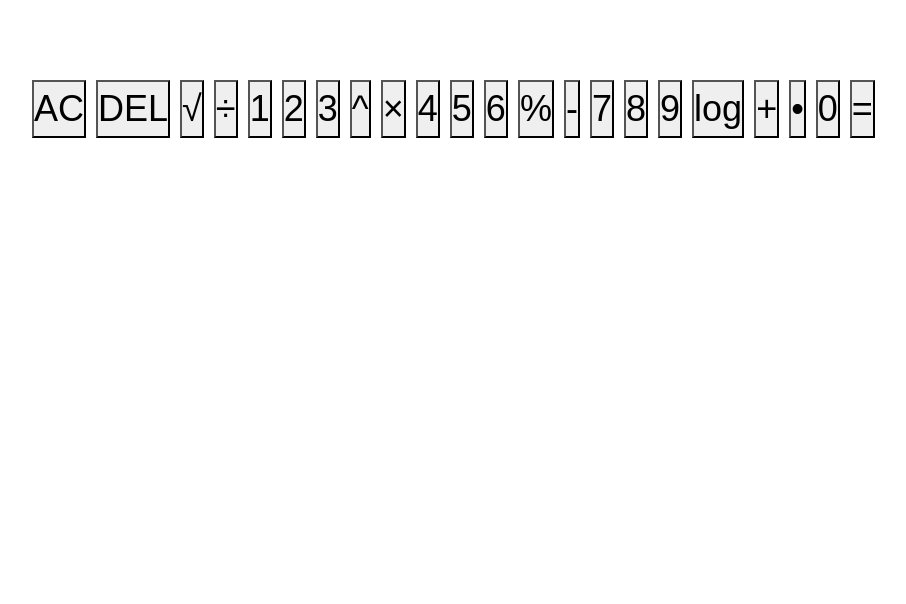
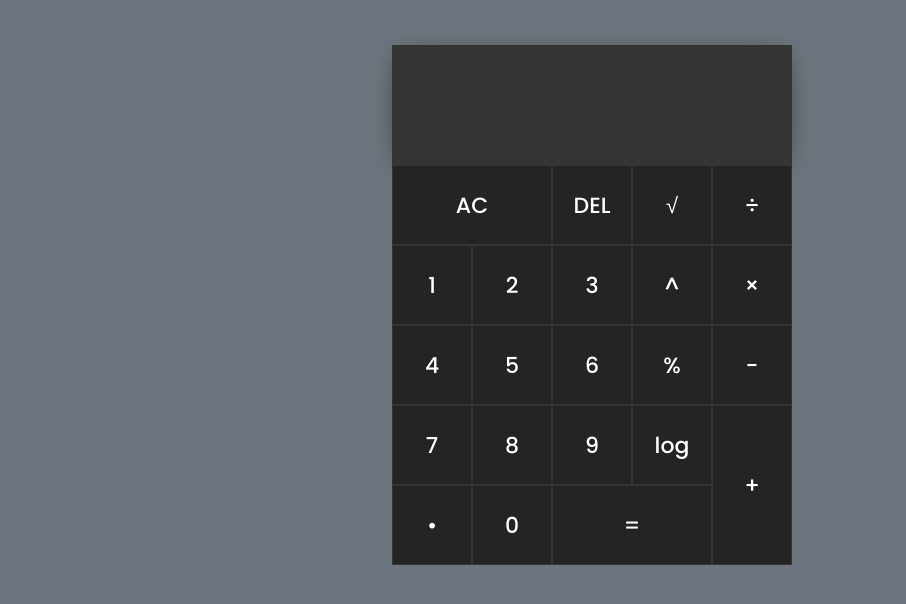
Before and after one commit to ZbigniewKulczynski1984/Calculator_10_8_22, a plain HTML site: page index.html in a window 1280 px wide. Shown: the whole page, without its empty margins (48-954 px from the left). Drawn offline with nearby package versions, Linux system fonts and the light colour scheme; files that its build step writes are made by us from their sources.

Commit message:
info added to style.css

```diff
--- a/CSS/style.css
+++ b/CSS/style.css
@@ -1,13 +1,59 @@
-* {
-    box-sizing: border-box;
-    margin: 0;
-    padding: 0;
+@import url('https://fonts.googleapis.com/css2?family=Poppins:wght@300;400;500;600&display=swap');
+
+*, *::before, *::after {
+  box-sizing: border-box;
+  font-family: 'Poppins', sans-serif;
+  font-size: 22px;
+  font-weight: 500;
+  color: white;
+}
+body {
+  padding: 0;
+  margin: 0;
+  background: #6c757d;
 }
 
-body {
-    margin: 80px;
-    font-size: 36px;
-    height: 100vh;
-    font-family: 'Montserrat', sans-serif;
-    background-color: #fff;
+.kalkulator {
+  margin: 25px;
+  display: grid;
+  justify-content: center;
+  align-content: center;
+  min-height: 70vh;
+  grid-template-columns: repeat(5, 80px);
+  grid-template-rows: minmax(120px, auto) repeat(5, 80px);
 }
+button {
+  cursor: pointer;
+  border: 1px solid #333533;
+  outline: none;
+  background: #242423;
+}
+button:hover, button:focus {
+  background: rgba(36, 36, 35, .95);
+}
+.wynik {
+  grid-column: 1 / -1;
+  background-color: #333533;
+  display: flex;
+  flex-direction: column;
+  align-items: flex-end;
+  justify-content: space-between;
+  padding: 20px;
+  word-wrap: break-word;
+  word-break: break-all;
+  box-shadow: 0px 4px 25px -10px rgba(0,0,0,0.75);
+}
+.poprzednie-dzialanie {
+  font-size: 16px;
+  font-weight: 400;
+  color: rgba(255, 255, 255, .8)
+}
+.aktualne-dzialanie {
+  font-size: 30px;
+}
+.col-dwa {
+  grid-column: span 2;
+}
+.row-dwa {
+  grid-row: span 2;
+}
```
